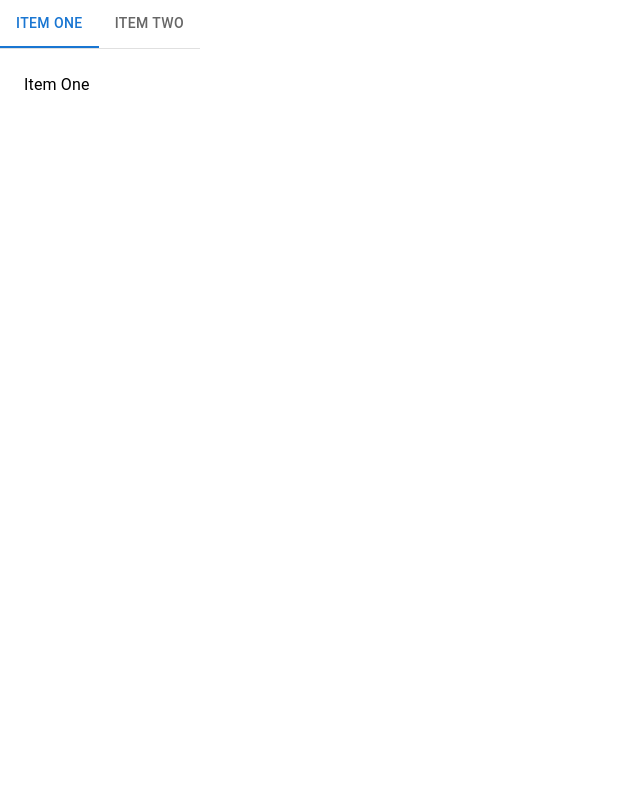
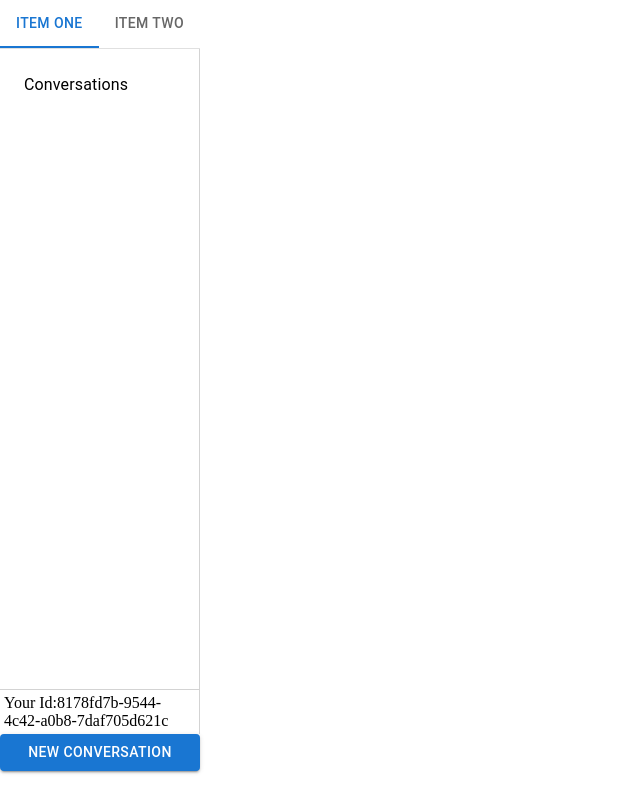
Before and after one commit to dydwn6565/chattingapp, a React (Create React App) app: page / in a window 1280 px wide. Both pictures are taken after typing "Sample" into the empty fields and a click on the button "Create user Id". Shown: the whole page, without its empty margins (0-640 px from the left). Built offline with nearby package versions, Linux system fonts and the light colour scheme.

Commit message:
completed contact and conversation components

```diff
--- /dev/null
+++ b/src/components/Contacts.js
@@ -0,0 +1,5 @@
+import React from "react";
+
+export default function Contacts() {
+  return <div>Contact</div>;
+}
--- /dev/null
+++ b/src/components/Conversations.js
@@ -0,0 +1,5 @@
+import React from "react";
+
+export default function Conversations() {
+  return <div>Conversations</div>;
+}
--- /dev/null
+++ b/src/components/NewContactModal.js
@@ -0,0 +1,5 @@
+import React from "react";
+
+export default function NewContactModal() {
+  return <div></div>;
+}
--- /dev/null
+++ b/src/components/NewConversationModal.js
@@ -0,0 +1,30 @@
+import Typography from "@mui/material/Typography";
+import Box from "@mui/material/Box";
+import React, { useState } from "react";
+
+const style = {
+  position: "absolute",
+  top: "50%",
+  left: "50%",
+  transform: "translate(-50%, -50%)",
+  width: 400,
+  bgcolor: "background.paper",
+  border: "2px solid #000",
+  boxShadow: 24,
+  p: 4,
+};
+
+export default function NewConversationModal({ closeModal }) {
+  const [selectedContactIds, setSelectedContactIds] = useState([]);
+
+  return (
+    <div>
+      <Box sx={style}>
+        <Typography id="modal-modal-title" variant="h6" component="h2">
+          Create Conversation
+        </Typography>
+        {/* <form onSubmit={handleSubmit}></form> */}
+      </Box>
+    </div>
+  );
+}
--- a/src/components/Sidebar.css
+++ b/src/components/Sidebar.css
@@ -1,6 +1,22 @@
+.side_bar {
+  display: flex !important;
+  flex-direction: column;
+}
+
 .sidebar_box {
-  border: right;
-  overflow: auto;
+  border-right: 1px solid lightgrey;
+  overflow-y: auto;
+  height: 80vh;
   flex-grow: 1;
-  width: 100px !important;
 }
+
+.sidebar_id {
+  padding: 2%;
+  border-top: 1px solid lightgrey;
+  border-right: 1px solid lightgrey;
+}
+
+.sidebar_new_button {
+  width: 200px;
+  align-items: center;
+}
--- a/src/components/Sidebar.js
+++ b/src/components/Sidebar.js
@@ -1,9 +1,17 @@
-import React from "react";
+import React, { useState } from "react";
 import PropTypes from "prop-types";
 import Tabs from "@mui/material/Tabs";
 import Tab from "@mui/material/Tab";
 import Typography from "@mui/material/Typography";
 import Box from "@mui/material/Box";
+import Button from "@mui/material/Button";
+import Modal from "@mui/material/Modal";
+import Conversations from "./Conversations";
+import Contacts from "./Contacts";
+import "./Sidebar.css";
+import NewConversationModal from "./NewConversationModal";
+import NewContactModal from "./NewContactModal";
+
 function TabPanel(props) {
   const { children, value, index, ...other } = props;
 
@@ -37,34 +45,82 @@ function a11yProps(index) {
   };
 }
 
+const CONVERSATIONS_KEY = "conversations";
+const CONTACTS_KEY = "contacts";
+
 export default function Sidebar({ id }) {
   const [value, setValue] = React.useState(0);
+  const [activekey, setActiveKey] = useState(CONVERSATIONS_KEY);
+  const [modalOpen, setModalOpen] = useState(false);
+  const conversationsOpen = activekey === CONVERSATIONS_KEY;
+  function closeModal() {
+    setModalOpen(false);
+  }
 
   const handleChange = (event, newValue) => {
     setValue(newValue);
   };
 
   return (
-    <div>
-      <Box sx={{ width: "200px" }}>
+    <div className="side_bar">
+      <Box
+        sx={{ width: "200px" }}
+        activekey={activekey}
+        onSelect={setActiveKey}
+      >
         <Box sx={{ borderBottom: 1, borderColor: "divider" }}>
-          <Tabs
-            value={value}
-            onChange={handleChange}
-            aria-label="basic tabs example"
-          >
-            <Tab label="Item One" {...a11yProps(0)} />
-            <Tab label="Item Two" {...a11yProps(1)} />
+          <Tabs value={value} onChange={handleChange}>
+            <Tab
+              onClick={() => setActiveKey(CONVERSATIONS_KEY)}
+              label="Item One"
+              {...a11yProps(0)}
+            />
+            <Tab
+              onClick={() => setActiveKey(CONTACTS_KEY)}
+              label="Item Two"
+              {...a11yProps(1)}
+            />
           </Tabs>
         </Box>
-        <Box sx={{ width: "200px" }}>
+        <div className="sidebar_box">
           <TabPanel value={value} index={0}>
-            Item One
+            <Conversations />
           </TabPanel>
           <TabPanel value={value} index={1}>
-            Item Two
+            <Contacts />
           </TabPanel>
-        </Box>
+        </div>
+        <div className="sidebar_id">
+          Your Id:
+          <span>{id}</span>
+        </div>
+        <Button
+          className="sidebar_new_button"
+          variant="contained"
+          onClick={() => setModalOpen(true)}
+        >
+          New {conversationsOpen ? "Conversation" : "Contact"}
+        </Button>
+        <Modal
+          open={modalOpen}
+          onClose={closeModal}
+          aria-labelledby="modal-modal-title"
+          aria-describedby="modal-modal-description"
+        >
+          {conversationsOpen ? (
+            <NewConversationModal closeModal={closeModal} />
+          ) : (
+            <NewContactModal cloaseModal={closeModal} />
+          )}
+          {/* <Box sx={style}>
+            <Typography id="modal-modal-title" variant="h6" component="h2">
+              Text in a modal
+            </Typography>
+            <Typography id="modal-modal-description" sx={{ mt: 2 }}>
+              Duis mollis, est non commodo luctus, nisi erat porttitor ligula.
+            </Typography>
+          </Box> */}
+        </Modal>
       </Box>
     </div>
   );
```
Also changed, not shown: src/contexts/ContactsProvider.js (added).
